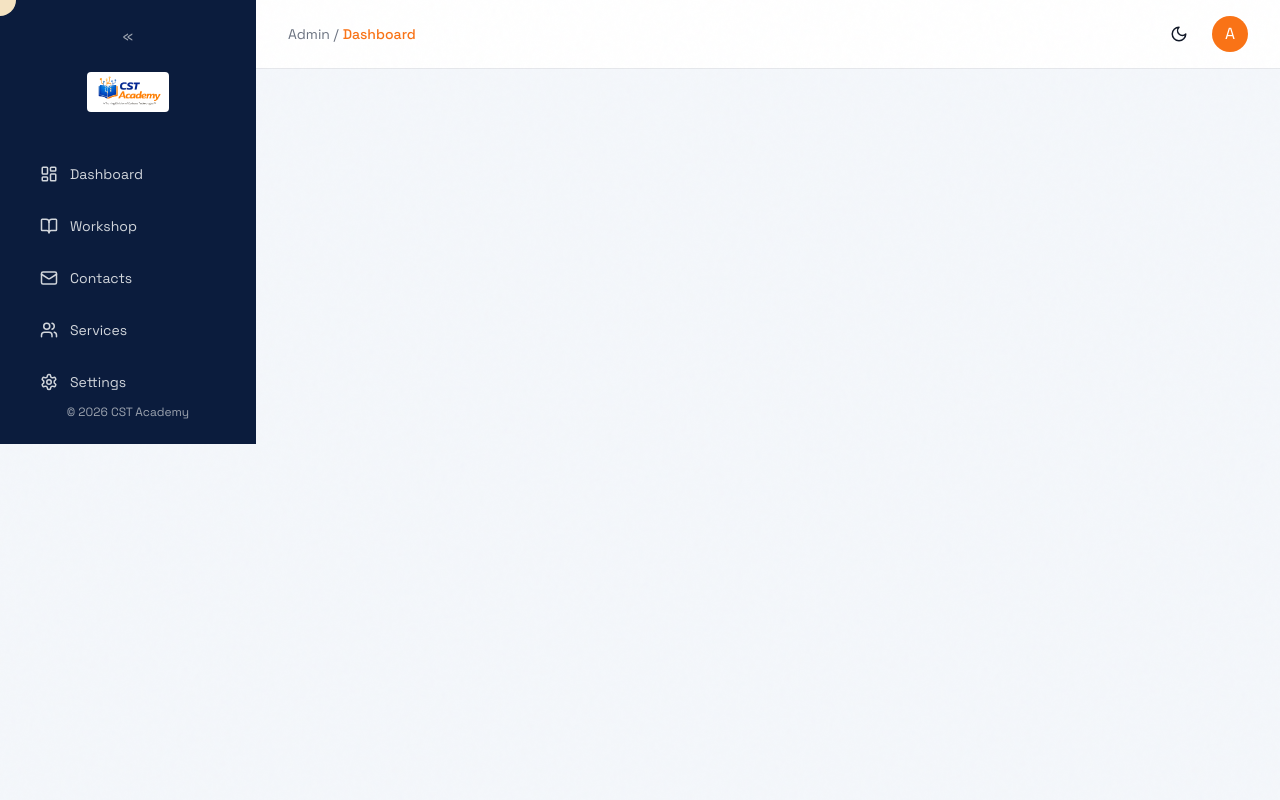
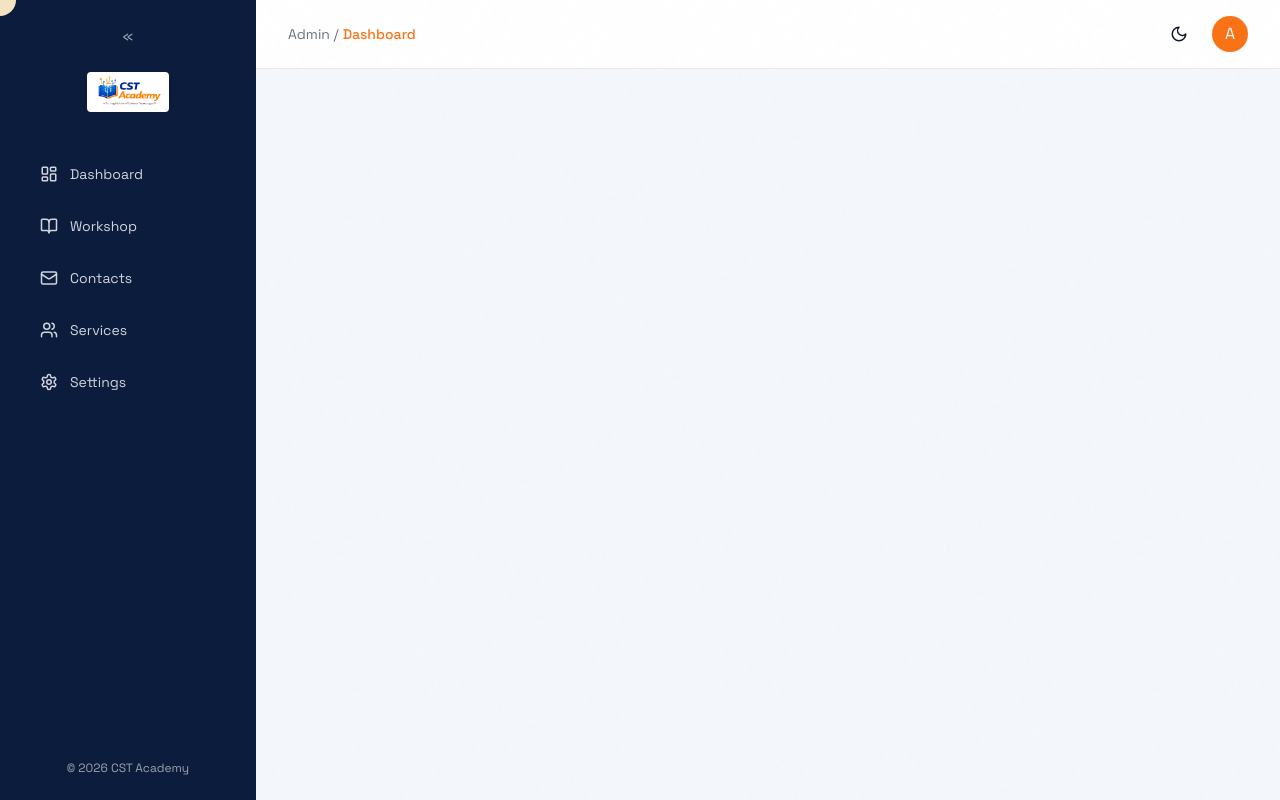
Before and after one commit to monikabarde15/cst-academy, a React (Vite) app: page /admin in a window 1280 px wide. Built offline with nearby package versions, Linux system fonts and the light colour scheme; sample sign-in values are in the browser's storage.

Commit message:
code push

```diff
--- a/src/components/admin/AdminLayout.tsx
+++ b/src/components/admin/AdminLayout.tsx
@@ -61,7 +61,8 @@ const AdminLayout = () => {
   };
 
   return (
-<div className={`${darkMode ? "bg-[#0B1C3D] text-white" : "bg-[#F4F7FB] text-gray-900"} flex min-h-screen w-full`}>
+    <div className={`${darkMode ? "bg-[#0B1C3D] text-white" : "bg-[#F4F7FB] text-gray-900"} flex min-h-screen`}>
+
       {/* Mobile Overlay */}
       {sidebarOpen && (
         <div
@@ -71,20 +72,14 @@ const AdminLayout = () => {
       )}
 
       {/* Sidebar */}
-    <aside
-  className={`
-    fixed md:relative
-    top-0 left-0
-    h-full
-    ${collapsed ? "w-20" : "w-64"}
-    bg-[#0B1C3D]
-    transition-all duration-300
-    transform
-    ${sidebarOpen ? "translate-x-0" : "-translate-x-full"}
-    md:translate-x-0
-    z-50
-  `}
->
+      <aside
+        className={`${
+          collapsed ? "w-20" : "w-64"
+        } bg-[#0B1C3D] transition-all duration-300 flex-shrink-0
+        fixed md:relative top-0 left-0 h-screen z-50
+        ${sidebarOpen ? "translate-x-0" : "-translate-x-full"}
+        md:translate-x-0`}
+      >
         <div className="flex flex-col h-full p-6">
 
           {/* Collapse */}
@@ -124,7 +119,7 @@ const AdminLayout = () => {
       <div className="flex-1 flex flex-col">
 
         {/* Header */}
-        <header className={`${darkMode ? "bg-[#112B5A]" : "bg-white"} px-4 md:px-8  py-4 flex items-center justify-between border-b ${darkMode ? "border-[#1E3A8A]" : "border-gray-200"}`}>
+        <header className={`${darkMode ? "bg-[#112B5A]" : "bg-white"} px-8 py-4 flex items-center justify-between border-b ${darkMode ? "border-[#1E3A8A]" : "border-gray-200"}`}>
 
           <div className="flex items-center gap-4">
             <button className="md:hidden" onClick={() => setSidebarOpen(true)}>
@@ -180,7 +175,8 @@ const AdminLayout = () => {
         </header>
 
         {/* Content */}
-<main className="flex-1 w-full p-4 md:p-8">
+        <main className="flex-1 p-8">
+
           <AnimatePresence mode="wait">
             <motion.div
               key={location.pathname}
```
